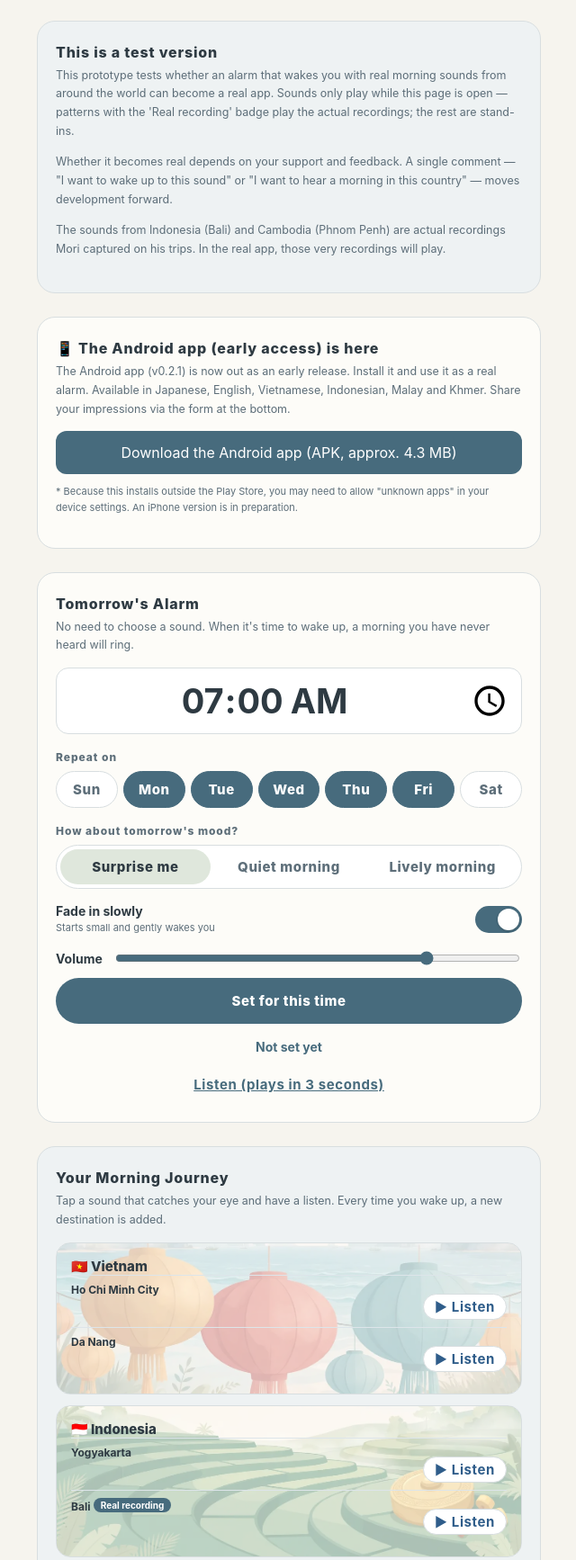
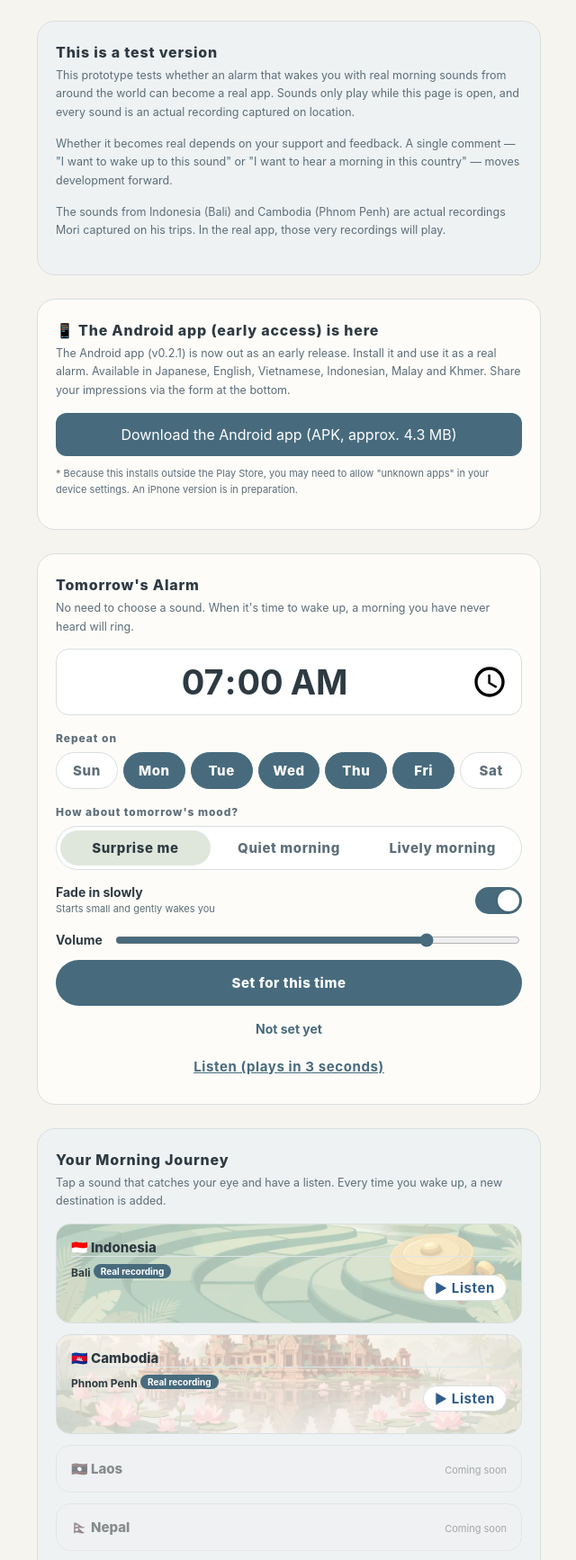
Before and after one commit to Yuichiro-Morimoto/world-alarm, a plain HTML site: page index.html in a window 1280 px wide. Shown: the part 485-2219 px from the top of the page at 90% size, without its empty margins (319-959 px from the left). Drawn offline with Linux system fonts and the light colour scheme.

Commit message:
Show only real recordings

```diff
--- a/index.html
+++ b/index.html
@@ -184,7 +184,7 @@
 
   <div class="card bluegrey">
     <h2 data-i18n="testTitle">これは「テスト版」です</h2>
-    <p class="lead" data-i18n="testLead1">世界の朝の実録音で目覚めるアラームを、本当にアプリとして実現できるか確かめるための試作品です。音はこのページを開いている間だけ鳴ります（「実録音」バッジの音は実際の録音、その他はイメージ音です）。</p>
+    <p class="lead" data-i18n="testLead1">世界の朝の実録音で目覚めるアラームを、本当にアプリとして実現できるか確かめるための試作品です。音はこのページを開いている間だけ鳴ります。鳴る音はすべて、現地で録った実録音です。</p>
     <p class="lead" data-i18n="testLead2">実現できるかどうかは、みなさんの応援とご意見にかかっています。「こんな音で起きたい」「この国の朝が聞きたい」――その一言が、開発を前に進めます。</p>
     <p class="lead" data-i18n="testLead3">なお、インドネシア（バリ島）とカンボジア（プノンペン）の音は、実際にもりーが旅先で録った音が採用されています。本番のアプリでは、その録音がそのまま鳴ります。</p>
   </div>
@@ -339,7 +339,7 @@ h1:"世界の朝で、<br>目覚める。",
 sub:"このアプリでは、毎日違う音で目覚めることができます。しかも、世界の朝の音で。<br>明日の朝、世界のどこで目覚めるかはお楽しみ。だから朝が、少しだけ憂鬱じゃなくなる。",
 badge:"すべての音は現地で録音した「実録音」です",
 testTitle:"これは「テスト版」です",
-testLead1:"世界の朝の実録音で目覚めるアラームを、本当にアプリとして実現できるか確かめるための試作品です。音はこのページを開いている間だけ鳴ります（「実録音」バッジの音は実際の録音、その他はイメージ音です）。",
+testLead1:"世界の朝の実録音で目覚めるアラームを、本当にアプリとして実現できるか確かめるための試作品です。音はこのページを開いている間だけ鳴ります。鳴る音はすべて、現地で録った実録音です。",
 testLead2:"実現できるかどうかは、みなさんの応援とご意見にかかっています。「こんな音で起きたい」「この国の朝が聞きたい」――その一言が、開発を前に進めます。",
 testLead3:"なお、インドネシア（バリ島）とカンボジア（プノンペン）の音は、実際にもりーが旅先で録った音が採用されています。本番のアプリでは、その録音がそのまま鳴ります。",
 androidTitle:"📱 Android版（先行配布）ができました",
@@ -425,7 +425,7 @@ h1:"Wake up to<br>the world's mornings.",
 sub:"Wake up to a different sound every day \u2014 real morning sounds from around the world.<br>Where you will wake up tomorrow is a surprise. Mornings feel a little less gloomy.",
 badge:"Every sound is a real recording, captured on location",
 testTitle:"This is a test version",
-testLead1:"This prototype tests whether an alarm that wakes you with real morning sounds from around the world can become a real app. Sounds only play while this page is open \u2014 patterns with the 'Real recording' badge play the actual recordings; the rest are stand-ins.",
+testLead1:"This prototype tests whether an alarm that wakes you with real morning sounds from around the world can become a real app. Sounds only play while this page is open, and every sound is an actual recording captured on location.",
 testLead2:"Whether it becomes real depends on your support and feedback. A single comment — \"I want to wake up to this sound\" or \"I want to hear a morning in this country\" — moves development forward.",
 testLead3:"The sounds from Indonesia (Bali) and Cambodia (Phnom Penh) are actual recordings Mori captured on his trips. In the real app, those very recordings will play.",
 androidTitle:"📱 The Android app (early access) is here",
@@ -512,7 +512,7 @@ h1:"Thức dậy cùng<br>buổi sáng của thế giới.",
 sub:"Th\u1ee9c d\u1eady m\u1ed7i ng\u00e0y v\u1edbi m\u1ed9t \u00e2m thanh kh\u00e1c \u2014 \u00e2m thanh bu\u1ed5i s\u00e1ng th\u1eadt t\u1eeb kh\u1eafp th\u1ebf gi\u1edbi.<br>S\u00e1ng mai b\u1ea1n th\u1ee9c d\u1eady \u1edf \u0111\u00e2u l\u00e0 m\u1ed9t b\u1ea5t ng\u1edd. Bu\u1ed5i s\u00e1ng v\u00ec th\u1ebf b\u1edbt u \u00e1m h\u01a1n m\u1ed9t ch\u00fat.",
 badge:"Mọi âm thanh đều là bản ghi thật, ghi trực tiếp tại địa phương",
 testTitle:"Đây là bản thử nghiệm",
-testLead1:"B\u1ea3n m\u1eabu n\u00e0y ki\u1ec3m ch\u1ee9ng li\u1ec7u b\u00e1o th\u1ee9c \u0111\u00e1nh th\u1ee9c b\u1ea1n b\u1eb1ng \u00e2m thanh bu\u1ed5i s\u00e1ng th\u1eadt t\u1eeb kh\u1eafp th\u1ebf gi\u1edbi c\u00f3 th\u1ec3 th\u00e0nh \u1ee9ng d\u1ee5ng th\u1eadt hay kh\u00f4ng. \u00c2m thanh ch\u1ec9 ph\u00e1t khi trang \u0111ang m\u1edf \u2014 m\u1eabu c\u00f3 huy hi\u1ec7u 'Ghi th\u1eadt' ph\u00e1t b\u1ea3n ghi th\u1eadt; c\u00f2n l\u1ea1i l\u00e0 \u00e2m thanh m\u1eabu.",
+testLead1:"Bản mẫu này kiểm chứng liệu báo thức đánh thức bạn bằng âm thanh buổi sáng thật từ khắp thế giới có thể thành ứng dụng thật hay không. Âm thanh chỉ phát khi trang đang mở — mọi âm thanh đều là bản ghi thật, được ghi trực tiếp tại địa phương.",
 testLead2:"Việc nó có trở thành hiện thực hay không phụ thuộc vào sự ủng hộ và ý kiến của các bạn. Chỉ một câu — \"Tôi muốn thức dậy với âm thanh này\" hay \"Tôi muốn nghe buổi sáng ở đất nước này\" — cũng giúp việc phát triển tiến lên.",
 testLead3:"Các âm thanh từ Indonesia (Bali) và Campuchia (Phnom Penh) là bản ghi thật do Mori ghi lại trong các chuyến đi của mình. Trong ứng dụng chính thức, chính những bản ghi đó sẽ vang lên.",
 androidTitle:"📱 Ứng dụng Android (phát hành sớm) đã có",
@@ -598,7 +598,7 @@ h1:"Bangun bersama<br>pagi dari seluruh dunia.",
 sub:"Bangun setiap hari dengan suara yang berbeda \u2014 suara pagi asli dari seluruh dunia.<br>Di mana Anda bangun besok adalah kejutan. Pagi pun terasa sedikit lebih ringan.",
 badge:"Semua suara adalah rekaman asli yang direkam langsung di lokasi",
 testTitle:"Ini adalah versi uji coba",
-testLead1:"Prototipe ini menguji apakah alarm dengan rekaman asli suara pagi dari seluruh dunia bisa menjadi aplikasi sungguhan. Suara hanya berbunyi selama halaman ini terbuka \u2014 pola dengan lencana 'Rekaman asli' memutar rekaman asli; sisanya suara contoh.",
+testLead1:"Prototipe ini menguji apakah alarm dengan rekaman asli suara pagi dari seluruh dunia bisa menjadi aplikasi sungguhan. Suara hanya berbunyi selama halaman ini terbuka — semua suara adalah rekaman asli yang direkam langsung di lokasi.",
 testLead2:"Terwujud atau tidaknya bergantung pada dukungan dan masukan Anda. Satu kalimat saja — \"Saya ingin bangun dengan suara ini\" atau \"Saya ingin mendengar pagi di negara ini\" — mendorong pengembangan ke depan.",
 testLead3:"Suara dari Indonesia (Bali) dan Kamboja (Phnom Penh) adalah rekaman yang benar-benar direkam Mori dalam perjalanannya. Di aplikasi resminya, rekaman itulah yang akan berbunyi.",
 androidTitle:"📱 Aplikasi Android (akses awal) telah hadir",
@@ -684,7 +684,7 @@ h1:"Bangun bersama<br>pagi dari seluruh dunia.",
 sub:"Bangun setiap hari dengan bunyi yang berbeza \u2014 bunyi pagi sebenar dari seluruh dunia.<br>Di mana anda bangun esok adalah kejutan. Pagi pun terasa kurang murung.",
 badge:"Semua bunyi adalah rakaman sebenar yang dirakam di lokasi",
 testTitle:"Ini adalah versi ujian",
-testLead1:"Prototaip ini menguji sama ada penggera dengan rakaman sebenar bunyi pagi dari seluruh dunia boleh menjadi aplikasi sebenar. Bunyi hanya berbunyi semasa halaman ini dibuka \u2014 corak dengan lencana 'Rakaman sebenar' memainkan rakaman sebenar; yang lain adalah contoh.",
+testLead1:"Prototaip ini menguji sama ada penggera dengan rakaman sebenar bunyi pagi dari seluruh dunia boleh menjadi aplikasi sebenar. Bunyi hanya berbunyi semasa halaman ini dibuka — semua bunyi adalah rakaman sebenar yang dirakam terus di lokasi.",
 testLead2:"Sama ada ia menjadi kenyataan bergantung pada sokongan dan maklum balas anda. Satu ayat sahaja — \"Saya ingin bangun dengan bunyi ini\" atau \"Saya ingin mendengar pagi di negara ini\" — mendorong pembangunan ke hadapan.",
 testLead3:"Bunyi dari Indonesia (Bali) dan Kemboja (Phnom Penh) adalah rakaman yang benar-benar dirakam oleh Mori semasa perjalanannya. Dalam aplikasi sebenar, rakaman itulah yang akan berbunyi.",
 androidTitle:"📱 Aplikasi Android (akses awal) telah hadir",
@@ -770,7 +770,7 @@ h1:"ភ្ញាក់ឡើងជាមួយ<br>ព្រឹកពីជុំ
 sub:"ជាមួយកម្មវិធីនេះ អ្នកនឹងភ្ញាក់ឡើងជាមួយសំឡេងខុសគ្នារៀងរាល់ថ្ងៃ — សំឡេងព្រឹកពីជុំវិញពិភពលោក។<br>ព្រឹកស្អែកអ្នកនឹងភ្ញាក់នៅទីណានៅលើពិភពលោក គឺជាការភ្ញាក់ផ្អើល។ ហើយវាធ្វើឱ្យពេលព្រឹកមិនសូវអាប់អួរបន្តិច។",
 badge:"សំឡេងទាំងអស់គឺជាការថតពិត ដែលថតផ្ទាល់នៅទីតាំង",
 testTitle:"នេះគឺជាកំណែសាកល្បង",
-testLead1:"នេះគឺជាគំរូដើម ដើម្បីផ្ទៀងផ្ទាត់ថាតើម៉ោងរោទ៍ដែលដាស់អ្នកដោយសំឡេងព្រឹកពិតពីជុំវិញពិភពលោក អាចក្លាយជាកម្មវិធីពិតបានឬអត់។ សំឡេងបន្លឺតែពេលទំព័រនេះបើកប៉ុណ្ណោះ។ ទម្រង់ដែលមានស្លាក «ការថតពិត» បន្លឺការថតពិត; ទម្រង់ផ្សេងទៀតជាសំឡេងគំរូ។",
+testLead1:"នេះគឺជាគំរូដើម ដើម្បីផ្ទៀងផ្ទាត់ថាតើម៉ោងរោទ៍ដែលដាស់អ្នកដោយសំឡេងព្រឹកពិតពីជុំវិញពិភពលោក អាចក្លាយជាកម្មវិធីពិតបានឬអត់។ សំឡេងបន្លឺតែពេលទំព័រនេះបើកប៉ុណ្ណោះ ហើយសំឡេងទាំងអស់គឺជាការថតពិតដែលថតនៅទីតាំងផ្ទាល់។",
 testLead2:"វាអាចក្លាយជាការពិតបានឬអត់ អាស្រ័យលើការគាំទ្រ និងមតិយោបល់របស់អ្នក។ ត្រឹមតែមួយឃ្លា — «ខ្ញុំចង់ភ្ញាក់ជាមួយសំឡេងនេះ» ឬ «ខ្ញុំចង់ស្តាប់ព្រឹកនៅប្រទេសនេះ» — ក៏ជំរុញការអភិវឌ្ឍទៅមុខដែរ។",
 testLead3:"សំឡេងពីប្រទេសឥណ្ឌូនេស៊ី (បាលី) និងកម្ពុជា (ភ្នំពេញ) គឺជាការថតពិតដែល Mori បានថតក្នុងដំណើររបស់គាត់។ នៅក្នុងកម្មវិធីពិត ការថតទាំងនោះនឹងបន្លឺ។",
 androidTitle:"📱 កម្មវិធី Android (ចេញមុន) បានមកដល់ហើយ",
@@ -925,7 +925,7 @@ const LOCKED = [
 ];
 const QUIET = ["bell","birds","ocean","gamelan","moktak"];
 const ALL_PATTERNS = [];
-COUNTRIES.forEach(c=>c.patterns.forEach(p=>ALL_PATTERNS.push({countryId:c.id, flag:c.flag, country:c.country, story:c.story, id:p.id, place:p.place, sound:p.sound, kind:p.kind, real:!!p.real, file:p.file||null})));
+COUNTRIES.forEach(c=>c.patterns.forEach(p=>{ if(!p.real) return; ALL_PATTERNS.push({countryId:c.id, flag:c.flag, country:c.country, story:c.story, id:p.id, place:p.place, sound:p.sound, kind:p.kind, real:!!p.real, file:p.file||null}); }));
 const TOTAL_PATTERNS = ALL_PATTERNS.length;
 
 // ===== ユーザー設定（好み・曜日・実績） =====
@@ -969,9 +969,10 @@ document.getElementById("volSlider").oninput = e=>{ prefs.vol=parseInt(e.target.
 // ===== 抽選：好みに合うパターンを、全て聞くまで重複なし＋前回と違う =====
 let bag = [], lastId = null;
 function pool(){
-  if(prefs.mood==="quiet") return ALL_PATTERNS.filter(p=>QUIET.includes(p.kind));
-  if(prefs.mood==="lively") return ALL_PATTERNS.filter(p=>!QUIET.includes(p.kind));
-  return ALL_PATTERNS;
+  let list = ALL_PATTERNS;
+  if(prefs.mood==="quiet") list = ALL_PATTERNS.filter(p=>QUIET.includes(p.kind));
+  if(prefs.mood==="lively") list = ALL_PATTERNS.filter(p=>!QUIET.includes(p.kind));
+  return list.length ? list : ALL_PATTERNS;
 }
 function nextPattern(){
   const list = pool();
@@ -989,11 +990,13 @@ const listEl = document.getElementById("countryList");
 function renderCollection(playingId){
   listEl.innerHTML = "";
   COUNTRIES.forEach(c=>{
+    const ps = c.patterns.filter(p=>p.real);
+    if(!ps.length) return;
     const d = document.createElement("div");
-    d.className = "country" + (c.patterns.some(p=>p.id===playingId) ? " playing" : "");
+    d.className = "country" + (ps.some(p=>p.id===playingId) ? " playing" : "");
     d.style.setProperty("--country-bg", `url("images/bg-${c.id}.webp")`);
     let html = `<div class="head"><span class="name">${c.flag} ${L(c.country)}</span></div>`;
-    c.patterns.forEach(p=>{
+    ps.forEach(p=>{
       const isPreviewing = (typeof preview !== "undefined" && preview && preview.id===p.id);
       html += `<div class="pattern"><span><span class="place">${L(p.place)}</span>${p.real ? ' <span class="real">' + t("realBadge") + '</span>' : ""}</span><span style="display:flex;align-items:center;gap:8px;flex:none"><button class="pv${isPreviewing ? " on" : ""}" data-pv="${p.id}" type="button">${isPreviewing ? t("stopBtnSmall") : t("listenBtn")}</button></span></div>`;
     });
```
